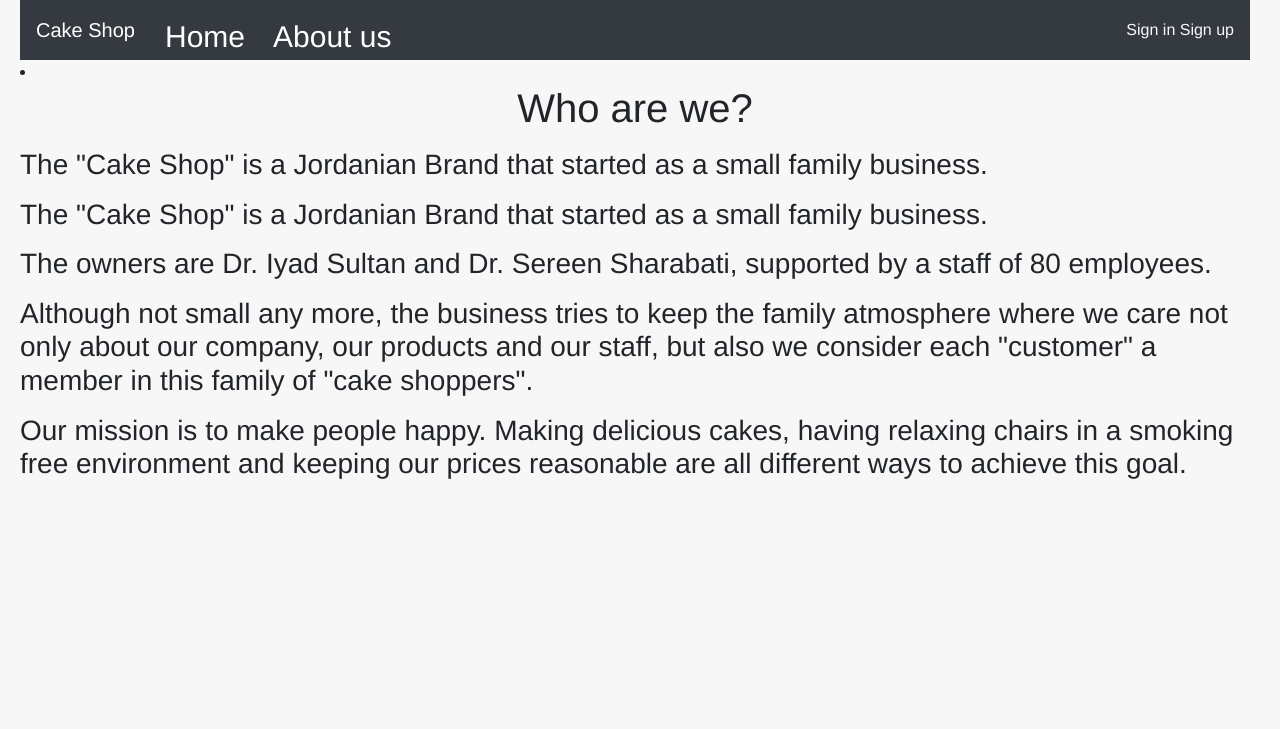
After one commit to olgayordanova/Cake_shop, a Django app: page /about/ in a window 1280 px wide. The commit adds this page. Shown: the top 729 px of the page. Run offline with Django 3.2, Linux system fonts and the light colour scheme; some libraries are stand-ins or nearby versions.

Commit message:
Add files via upload

```diff
--- /dev/null
+++ b/templates/common/about_us.html
@@ -0,0 +1,35 @@
+{% extends 'common/base.html' %}
+
+{% block content %}
+<li>
+
+</li>
+<h1>Who are we?</h1>
+
+<p>
+    <h3>
+        The "Cake Shop" is a Jordanian Brand that started as a small family business.
+    </h3>
+</p>
+<p>
+    <h3>
+        The "Cake Shop" is a Jordanian Brand that started as a small family business.
+    </h3>
+</p>
+<p>
+    <h3>
+        The owners are Dr. Iyad Sultan and Dr. Sereen Sharabati, supported by a staff of 80 employees.
+    </h3>
+</p>
+<p>
+    <h3>
+        Although not small any more, the business tries to keep the family atmosphere where we care not only about our company, our products and our staff, but also we consider each "customer" a member in this family of "cake shoppers".
+    </h3>
+</p>
+<p>
+    <h3>
+        Our mission is to make people happy. Making delicious cakes, having relaxing chairs in a smoking free environment and keeping our prices reasonable are all different ways to achieve this goal.
+    </h3>
+</p>
+
+{% endblock content %}
--- a/templates/common/base.html
+++ b/templates/common/base.html
@@ -7,6 +7,8 @@
     <meta charset="UTF-8">
     <title>Dream cakes</title>
     <link rel="stylesheet" href="https://stackpath.bootstrapcdn.com/bootstrap/4.5.0/css/bootstrap.min.css">
+    <link rel="shortcut icon" type="image/png" href="{% static 'images\cake@2x.png' %}"/>
+    <link rel="stylesheet" href="https://cdnjs.cloudflare.com/ajax/libs/font-awesome/4.7.0/css/font-awesome.min.css">
     <link rel="stylesheet" href="{% static 'css\style.css' %}">
     <link rel="stylesheet" href="{% static 'css\cart.css' %}">
     <meta name="java-script" href="{% static 'js\cart.js' %}">
--- a/templates/common/header.html
+++ b/templates/common/header.html
@@ -1,4 +1,4 @@
-{#{% load cart_template_tags %}#}
+{% load cart_template_tags %}
 <nav class="navbar navbar-expand-lg navbar-dark bg-dark">
     <div class="navbar-brand">Cake Shop</div>
     <button class="navbar-toggler" type="button" data-toggle="collapse" data-target="#navbarNav"
@@ -10,23 +10,31 @@
             <li class="nav-item active">
                 <a class="nav-link" href="{% url 'index' %}">Home</a>
             </li>
+                <li class="nav-item active">
+                <a class="nav-link" href="{% url 'about us' %}">About us</a>
+            </li>
             {% if request.user.is_staff %}
             <li class="nav-item">
                 <a class="nav-link" href="{% url 'create' %}">Add new cake</a>
             </li>
+            {% endif %}
+            <li class="nav-item">
+{#                <a href="{% url 'order summary' %}" class="nav-link waves-effect">#}
+{#                    {% if request.user|cart_item_count != 0 %}#}
+{#                        <span class="badge red z-depth-1 mr-1"> {{ request.user|cart_item_count }} </span>#}
+{#                    {% endif %}#}
+{#                    <i class="fas fa-shopping-cart"></i>#}
+{#                    <span class="clearfix d-none d-sm-inline-block"> Cart </span>#}
+{#                </a>#}
+                <a href="{% url 'order summary' %}" class="nav-link waves-effect">
+                    {% if request.user|cart_item_count != 0 %}
+                        <i class="fa fa-shopping-cart" style="font-size:48px;color:darkseagreen"></i>
+{#                        <button style="font-size:24px">Button <i class="fa fa-shopping-cart"></i></button>#}
+                        <shop-carticon-caption caption-data="{num_items: {{ request.user|cart_item_count }} }"></shop-carticon-caption>
 
-{#            <li class="nav-item">#}
-{#                {% cart_template_tags %}#}
-{#                <a href="{% url 'core:order-summary' %}" class="nav-link waves-effect">#}
-{#                {% if request.user|cart_item_count != 0 %}#}
-{#                    <span class="badge red z-depth-1 mr-1"> {{ request.user|cart_item_count }} </span>#}
-{#                {% endif %}#}
-{#                <i class="fas fa-shopping-cart"></i>#}
-{#                <span class="clearfix d-none d-sm-inline-block"> Cart </span>#}
-{#                </a>#}
-{#            </li>#}
-
-            {% endif %}
+                    {% endif %}
+                </a>
+            </li>
         </ul>
     </div>
     <div>
```
